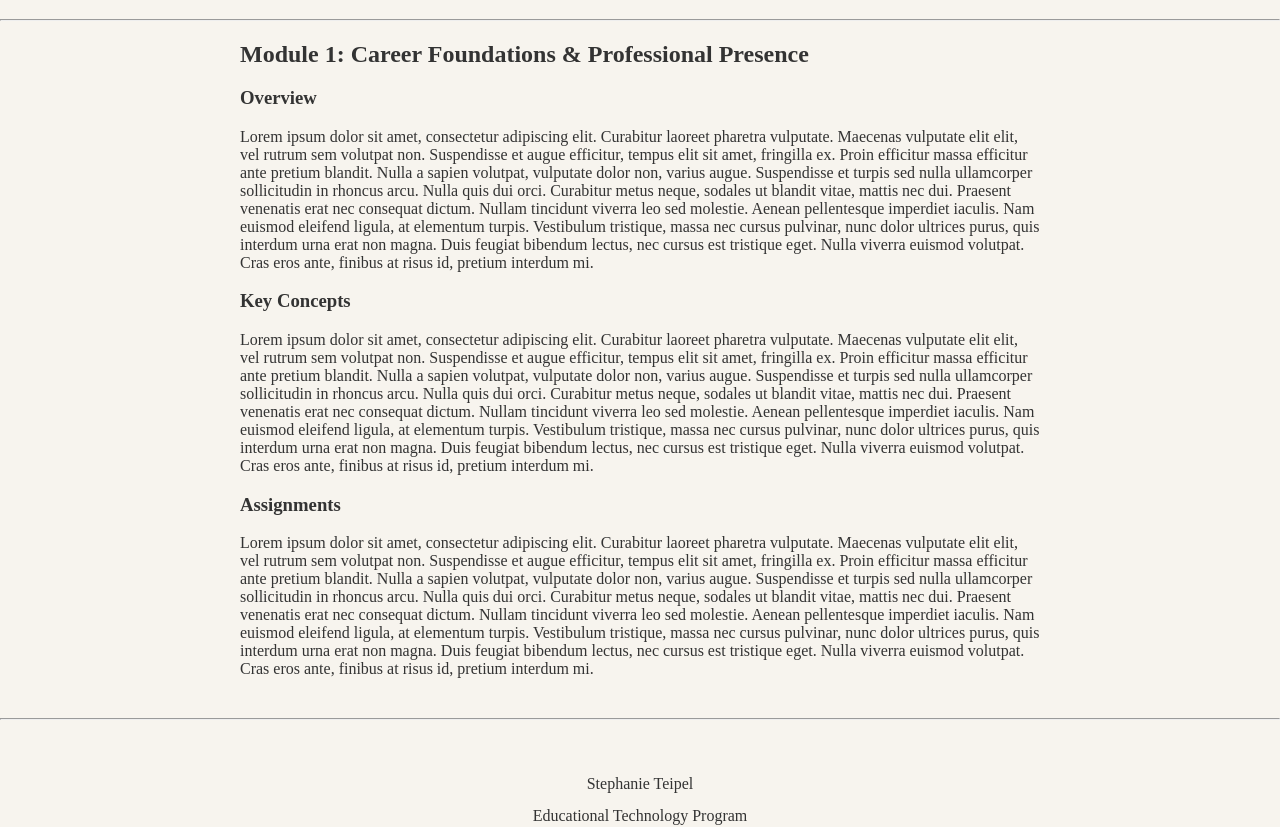
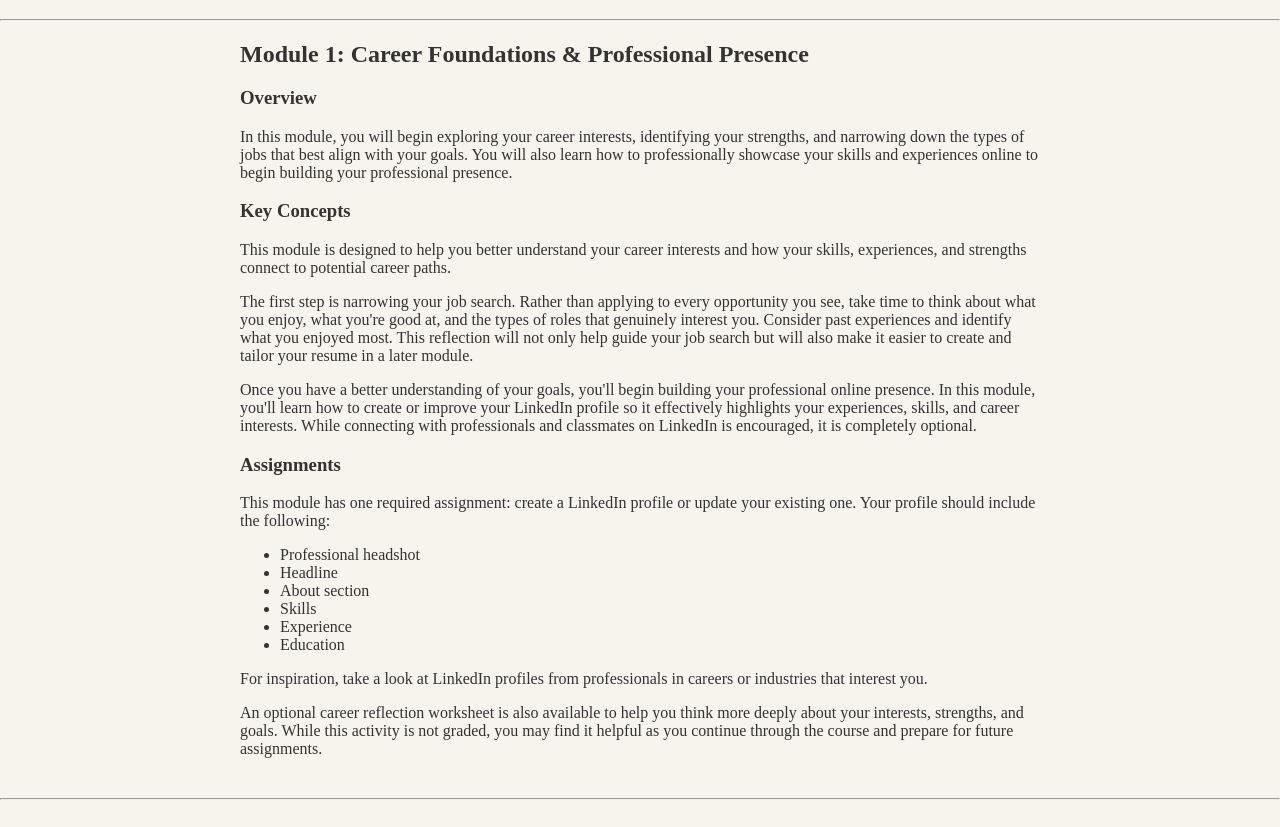
Before and after one commit to sateipel/sateme4320, a plain HTML site: page module1.html in a window 1280 px wide. Shown: the part 126-953 px from the top of the page. Drawn offline with Linux system fonts and the light colour scheme.

Commit message:
module 1 with info

```diff
--- a/module1.html
+++ b/module1.html
@@ -27,16 +27,36 @@
       <h2>Module 1: Career Foundations & Professional Presence </h2>
         <h3>Overview</h3>
             <p>
-                Lorem ipsum dolor sit amet, consectetur adipiscing elit. Curabitur laoreet pharetra vulputate. Maecenas vulputate elit elit, vel rutrum sem volutpat non. Suspendisse et augue efficitur, tempus elit sit amet, fringilla ex. Proin efficitur massa efficitur ante pretium blandit. Nulla a sapien volutpat, vulputate dolor non, varius augue. Suspendisse et turpis sed nulla ullamcorper sollicitudin in rhoncus arcu. Nulla quis dui orci. Curabitur metus neque, sodales ut blandit vitae, mattis nec dui. Praesent venenatis erat nec consequat dictum. Nullam tincidunt viverra leo sed molestie. Aenean pellentesque imperdiet iaculis. Nam euismod eleifend ligula, at elementum turpis. Vestibulum tristique, massa nec cursus pulvinar, nunc dolor ultrices purus, quis interdum urna erat non magna. Duis feugiat bibendum lectus, nec cursus est tristique eget. Nulla viverra euismod volutpat. Cras eros ante, finibus at risus id, pretium interdum mi.
+              In this module, you will begin exploring your career interests, identifying your strengths, and narrowing down the types of jobs that best align with your goals. You will also learn how to professionally showcase your skills and experiences online to begin building your professional presence.
             </p>
         <h3>Key Concepts</h3>
             <p>
-                Lorem ipsum dolor sit amet, consectetur adipiscing elit. Curabitur laoreet pharetra vulputate. Maecenas vulputate elit elit, vel rutrum sem volutpat non. Suspendisse et augue efficitur, tempus elit sit amet, fringilla ex. Proin efficitur massa efficitur ante pretium blandit. Nulla a sapien volutpat, vulputate dolor non, varius augue. Suspendisse et turpis sed nulla ullamcorper sollicitudin in rhoncus arcu. Nulla quis dui orci. Curabitur metus neque, sodales ut blandit vitae, mattis nec dui. Praesent venenatis erat nec consequat dictum. Nullam tincidunt viverra leo sed molestie. Aenean pellentesque imperdiet iaculis. Nam euismod eleifend ligula, at elementum turpis. Vestibulum tristique, massa nec cursus pulvinar, nunc dolor ultrices purus, quis interdum urna erat non magna. Duis feugiat bibendum lectus, nec cursus est tristique eget. Nulla viverra euismod volutpat. Cras eros ante, finibus at risus id, pretium interdum mi.
+                This module is designed to help you better understand your career interests and how your skills, experiences, and strengths connect to potential career paths.
+            </p>
+            <p>
+              The first step is narrowing your job search. Rather than applying to every opportunity you see, take time to think about what you enjoy, what you're good at, and the types of roles that genuinely interest you. Consider past experiences and identify what you enjoyed most. This reflection will not only help guide your job search but will also make it easier to create and tailor your resume in a later module.
+            </p>
+            <p>
+                Once you have a better understanding of your goals, you'll begin building your professional online presence. In this module, you'll learn how to create or improve your LinkedIn profile so it effectively highlights your experiences, skills, and career interests. While connecting with professionals and classmates on LinkedIn is encouraged, it is completely optional.
             </p>
         <h3>Assignments</h3>
             <p>
-                Lorem ipsum dolor sit amet, consectetur adipiscing elit. Curabitur laoreet pharetra vulputate. Maecenas vulputate elit elit, vel rutrum sem volutpat non. Suspendisse et augue efficitur, tempus elit sit amet, fringilla ex. Proin efficitur massa efficitur ante pretium blandit. Nulla a sapien volutpat, vulputate dolor non, varius augue. Suspendisse et turpis sed nulla ullamcorper sollicitudin in rhoncus arcu. Nulla quis dui orci. Curabitur metus neque, sodales ut blandit vitae, mattis nec dui. Praesent venenatis erat nec consequat dictum. Nullam tincidunt viverra leo sed molestie. Aenean pellentesque imperdiet iaculis. Nam euismod eleifend ligula, at elementum turpis. Vestibulum tristique, massa nec cursus pulvinar, nunc dolor ultrices purus, quis interdum urna erat non magna. Duis feugiat bibendum lectus, nec cursus est tristique eget. Nulla viverra euismod volutpat. Cras eros ante, finibus at risus id, pretium interdum mi.
+              This module has one required assignment: create a LinkedIn profile or update your existing one. Your profile should include the following:
             </p>
+      <ul>
+        <li>Professional headshot</li>
+        <li>Headline</li>
+        <li>About section</li>
+        <li>Skills</li>
+        <li>Experience</li>
+        <li>Education</li>
+      </ul>
+      <p>
+        For inspiration, take a look at LinkedIn profiles from professionals in careers or industries that interest you.
+      </p>
+      <p>
+        An optional career reflection worksheet is also available to help you think more deeply about your interests, strengths, and goals. While this activity is not graded, you may find it helpful as you continue through the course and prepare for future assignments.
+      </p>
     </main>
     <hr>
 
```
